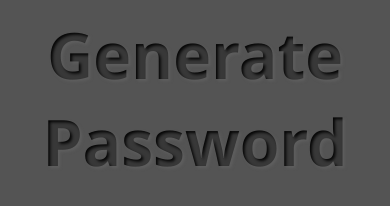
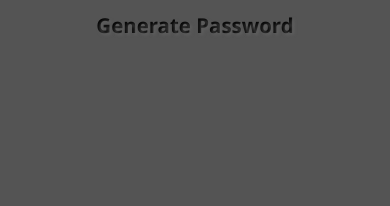
Before and after one commit to KelvinD1112/PassGen, a plain HTML site: page index.html in a window 390 px wide. Drawn offline with Linux system fonts and the light colour scheme.

Commit message:
Fixed CSS for Mobile
looked wonky af

```diff
--- a/style.css
+++ b/style.css
@@ -4,8 +4,8 @@ body {
 }
 
 h1, button {
-    font-size: 4em;
-    font-weight: 700;
+  font-size: calc(2vw + 1.5vh);
+  font-weight: 700;
   font-family: "Segoe UI", Tahoma, Geneva, Verdana, sans-serif;
   color: aqua;
   background-color: rgb(06, 06, 06);
@@ -24,6 +24,7 @@ h1, button {
 
 p {
   font: bold 9.5em arial, sans-serif;
+  font-size: calc(2.5vw + 2vh);
   background-color: rgb(06, 06, 06);
   color: transparent;
   text-shadow: 2px 2px 3px rgba(105, 105, 105, 0.5);
```
